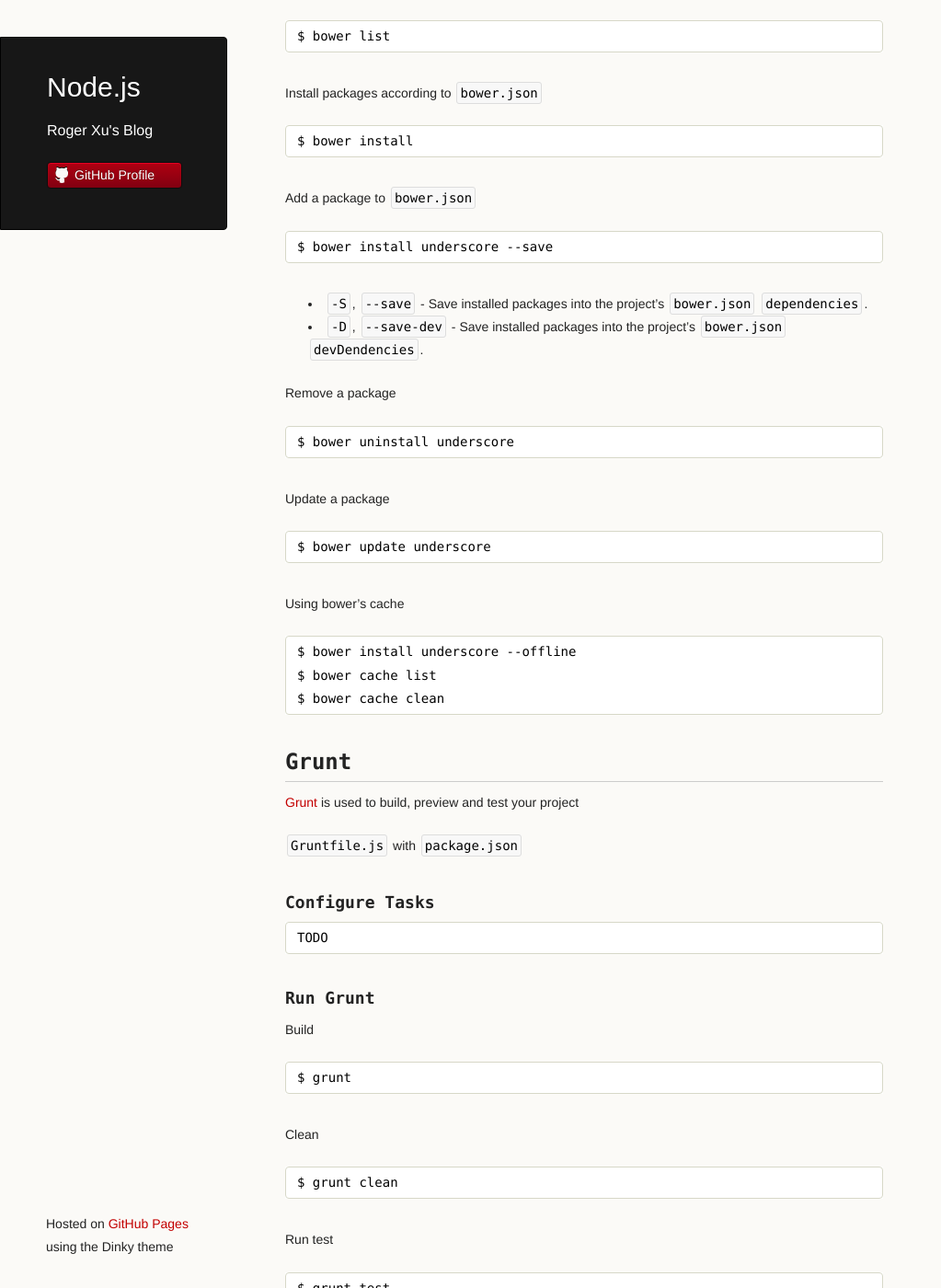
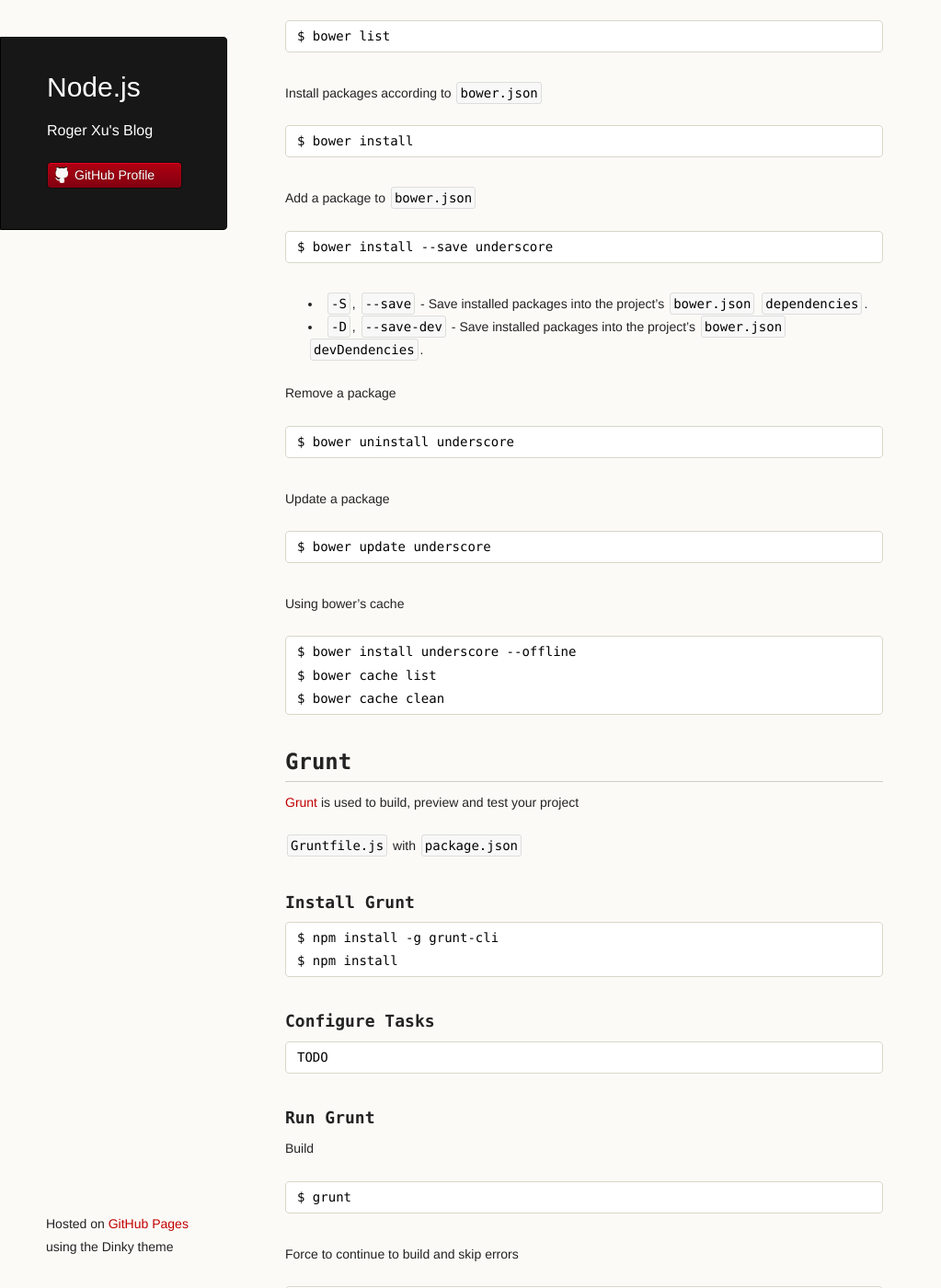
Before and after one commit to rogerxu/rogerxu.github.io, a Jekyll site: the page built from _posts/2014-01-24-nodejs.md, in a window 1280 px wide and 1400 px high, scrolled down 2765 px. Shown: the whole window at 92% size, without its empty margins (0-1023 px from the left). Built offline with Jekyll 4.4.1, drawn with Linux system fonts in a browser that asks for light colours.

Commit message:
Update grunt section.

```diff
--- a/_posts/2014-01-24-nodejs.md
+++ b/_posts/2014-01-24-nodejs.md
@@ -96,7 +96,6 @@
 
 ### Usage
 
-
 Search packages
 
     $ bower search underscore
@@ -111,7 +110,7 @@
 
 Add a package to `bower.json`
 
-    $ bower install underscore --save
+    $ bower install --save underscore
 
 * `-S`, `--save` - Save installed packages into the project's `bower.json` `dependencies`.
 * `-D`, `--save-dev` - Save installed packages into the project's `bower.json` `devDendencies`.
@@ -137,6 +136,11 @@
 
 `Gruntfile.js` with `package.json`
 
+### Install Grunt
+
+    $ npm install -g grunt-cli
+    $ npm install
+
 ### Configure Tasks
 
     TODO
@@ -146,6 +150,10 @@
 Build
 
     $ grunt
+
+Force to continue to build and skip errors
+
+    $ grunt --force
 
 Clean
 
```
